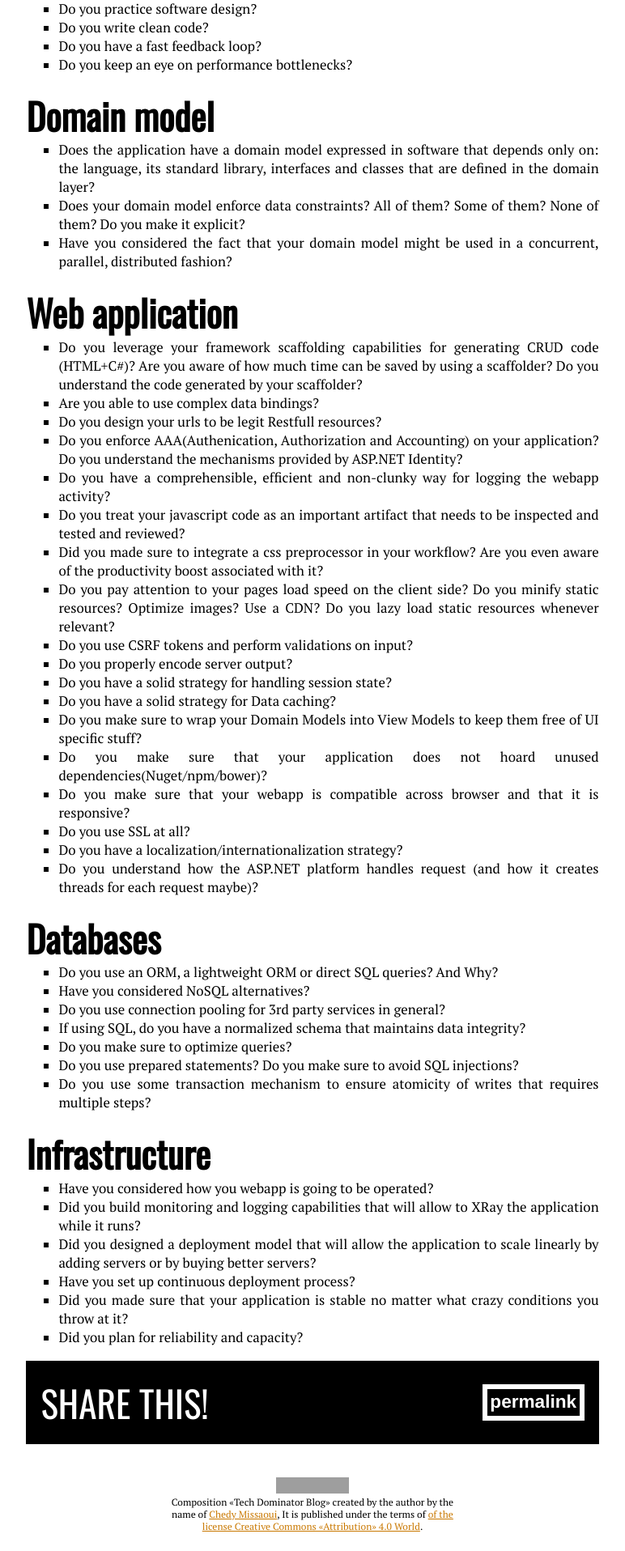
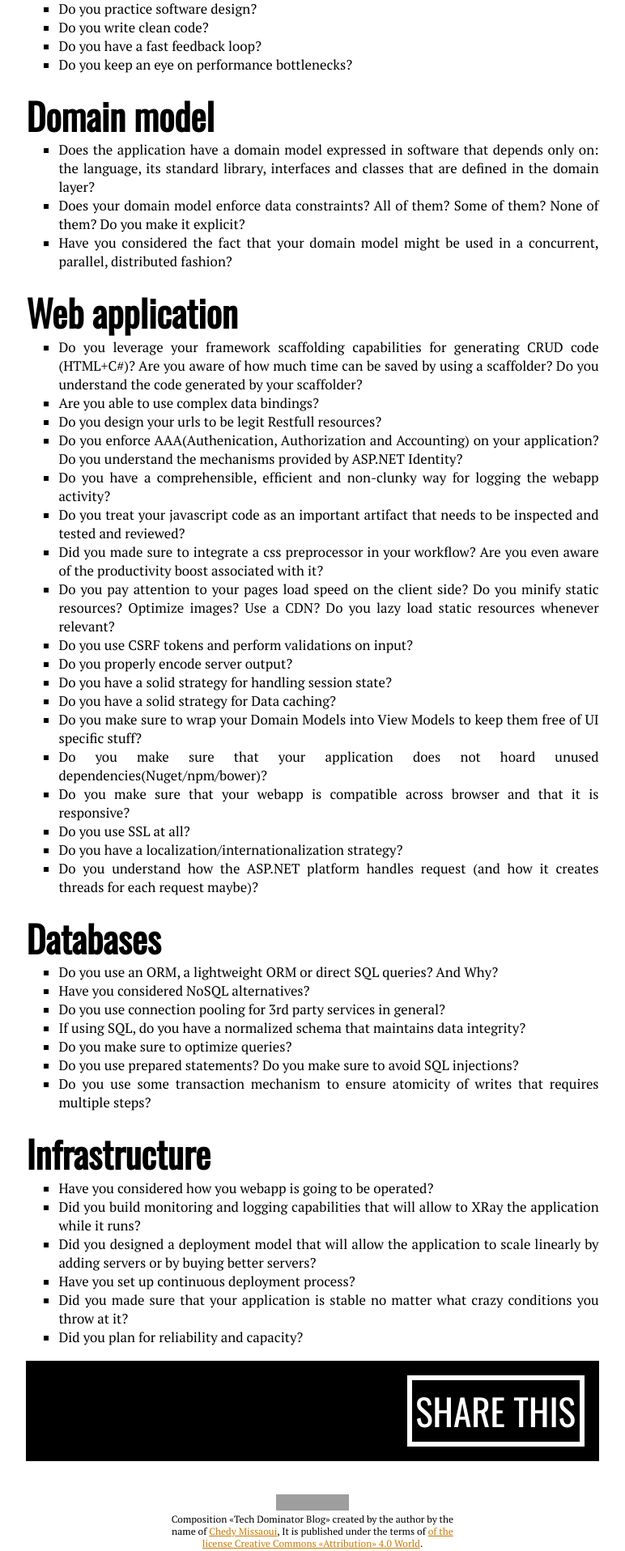
Before and after one commit to MissaouiChedy/MissaouiChedy.github.io, a Jekyll site: the page built from index.html, in a window 1280 px wide. Shown: the part 746-2662 px from the top of the page at 81% size, without its empty margins (254-1026 px from the left). Built offline with Jekyll 4.4.1, drawn with Linux system fonts in a browser that asks for light colours; before the commit the page ends 2641 px from its top, so only the background shows below that; grey boxes are pictures that could not be loaded.

Commit message:
WIP mobile style sheet

```diff
--- a/_includes/article-footer.html
+++ b/_includes/article-footer.html
@@ -1,5 +1,3 @@
 <footer class="article-footer">
-	<div>
-		<span>SHARE THIS!</span>&nbsp;<span class="permalink"><a href="{{ page.url }}">permalink</a></span>
-	</div>
+	<div class="share"><a href="{{ page.url }}">SHARE&nbsp;THIS</a></div>
 </footer>
--- a/_sass/mobile.scss
+++ b/_sass/mobile.scss
@@ -2,10 +2,10 @@
 @media screen and (min-width: 320px) and (max-width: 480px) {
 	article.post {
 		h1 {
-			font-size: 1.999em;
+			font-size: 2.827em;
 		}
 		h2 {
-			font-size: 1.414em;
+			font-size: 1.999em;
 		}
 
 		ul {
--- a/css/main.scss
+++ b/css/main.scss
@@ -128,20 +128,15 @@
 		background-color: black;
 		color: white;
 		margin-bottom: 0.5em;
-		.permalink {
+		text-align: right;
+		div.share {
 			display: inline-block;
-			float: right;
-			padding: 0.15em;
-			margin-top: 0.5em;
-			font-size: 0.5em;
-			font-family: "Helvetica";
-			font-weight: bold;
+			padding: 0.1em;
+			border: solid white 6px;
 			a {
 				text-decoration: none;
 				color: white;
 			}
-			border: solid white 0.3em;
-
 		}
 	}
 
@@ -150,7 +145,7 @@
 {
 	text-align: center;
 	td {
-		padding: 0.1em;
+		padding: 0.2em;
 	}
 	margin-top: 2em;
 
```
